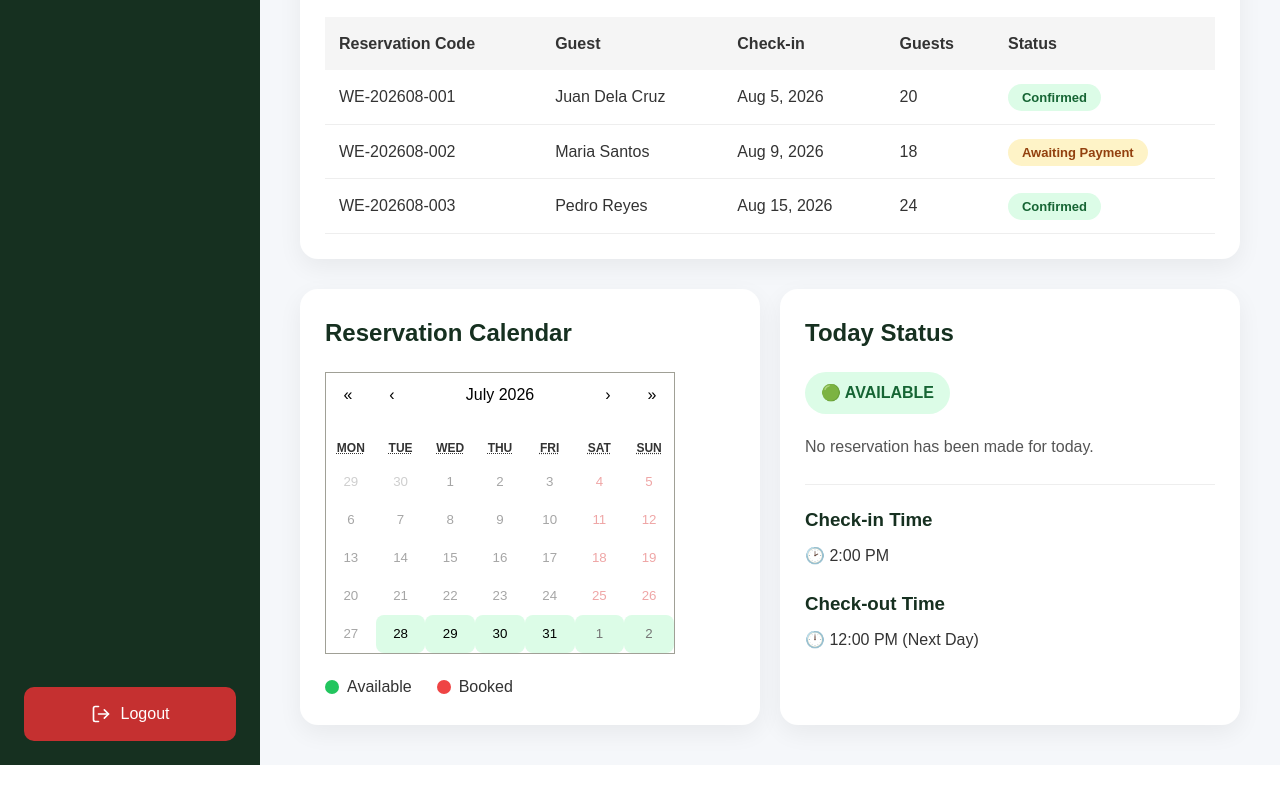
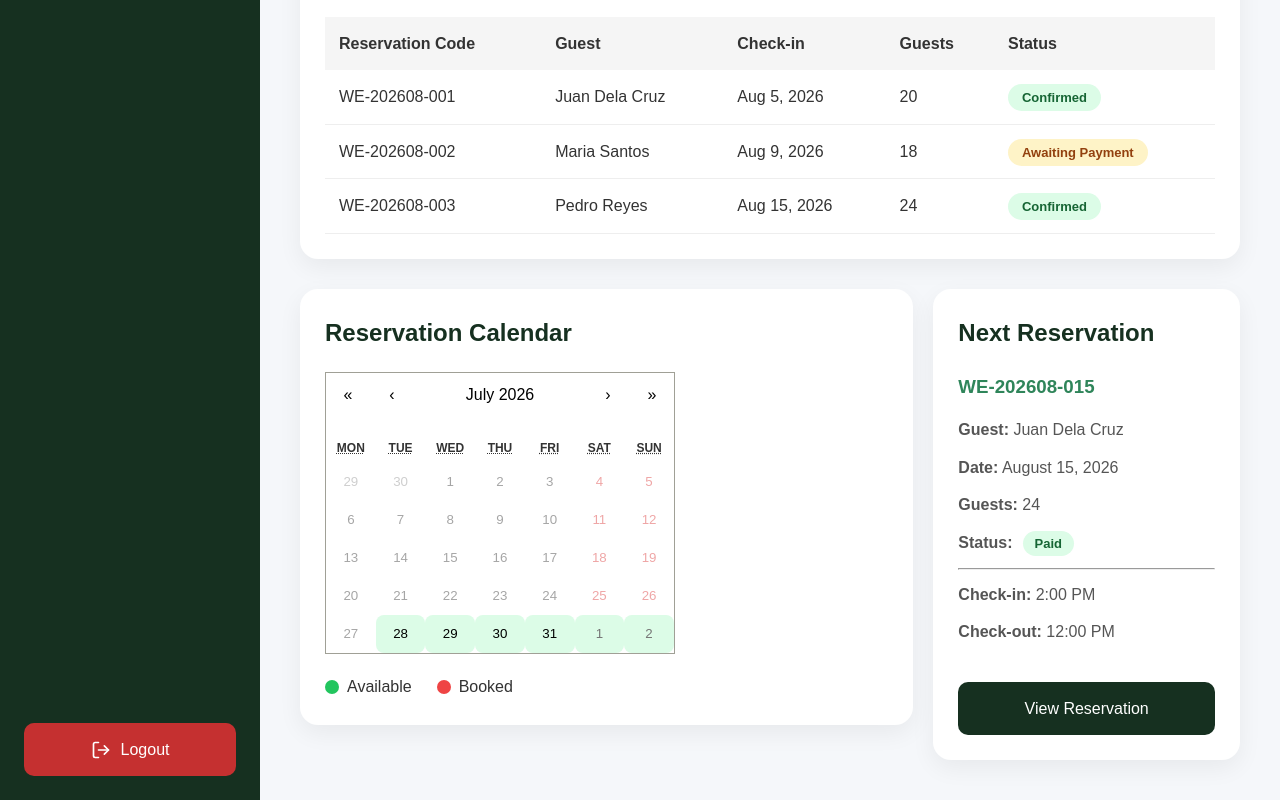
Before and after one commit to Lukie-Mar/woodland-escape, a Next.js app: page /admin/dashboard in a window 1280 px wide. Shown: the part 547-1347 px from the top of the page. Before the commit the page ends 1312 px from the top, so only its background shows below. Built offline with nearby package versions, Linux system fonts and the light colour scheme.

Commit message:
added database availability status

```diff
--- a/app/admin/dashboard/page.jsx
+++ b/app/admin/dashboard/page.jsx
@@ -1,6 +1,7 @@
 import DashboardCard from "@/components/Admin/DashboardCard";
 import RecentReservations from "@/components/Admin/RecentReservations";
 import ReservationCalendar from "@/components/Admin/ReservationCalendar";
+import UpcomingReservation from "@/components/Admin/UpcomingReservation";
 
 import {
   CalendarDays,
@@ -73,96 +74,20 @@ export default function DashboardPage() {
 
       <RecentReservations />
 
-      {/* Calendar & Today's Status */}
+      {/* Calendar & Next Reservation */}
 
       <div
         style={{
           display: "grid",
-          gridTemplateColumns: "repeat(auto-fit, minmax(350px, 1fr))",
+          gridTemplateColumns: "2fr 1fr",
           gap: "20px",
           marginTop: "30px",
+          alignItems: "start",
         }}
       >
         <ReservationCalendar />
 
-        <div
-          style={{
-            background: "#fff",
-            borderRadius: "18px",
-            padding: "25px",
-            boxShadow: "0 8px 25px rgba(0,0,0,.06)",
-          }}
-        >
-          <h2
-            style={{
-              color: "#163020",
-              marginBottom: "20px",
-            }}
-          >
-            Today Status
-          </h2>
-
-          <div
-            style={{
-              background: "#DCFCE7",
-              color: "#166534",
-              display: "inline-block",
-              padding: "8px 16px",
-              borderRadius: "999px",
-              fontWeight: "600",
-              marginBottom: "20px",
-            }}
-          >
-            🟢 AVAILABLE
-          </div>
-
-          <p
-            style={{
-              color: "#555",
-              marginBottom: "25px",
-            }}
-          >
-            No reservation has been made for today.
-          </p>
-
-          <hr
-            style={{
-              border: "none",
-              borderTop: "1px solid #eee",
-              margin: "20px 0",
-            }}
-          />
-
-          <div
-            style={{
-              marginBottom: "20px",
-            }}
-          >
-            <h3
-              style={{
-                marginBottom: "8px",
-                color: "#163020",
-              }}
-            >
-              Check-in Time
-            </h3>
-
-            <p>🕑 2:00 PM</p>
-          </div>
-
-          <div>
-            <h3
-              style={{
-                marginBottom: "8px",
-                color: "#163020",
-              }}
-            >
-              Check-out Time
-            </h3>
-
-            <p>🕛 12:00 PM (Next Day)</p>
-          </div>
-        </div>
+        <UpcomingReservation />
       </div>
     </>
   );
--- /dev/null
+++ b/components/Admin/UpcomingReservation.jsx
@@ -0,0 +1,55 @@
+import styles from "./UpcomingReservation.module.css";
+
+const reservation = {
+  code: "WE-202608-015",
+  guest: "Juan Dela Cruz",
+  date: "August 15, 2026",
+  guests: 24,
+  status: "Paid",
+};
+
+export default function UpcomingReservation() {
+  return (
+    <div className={styles.card}>
+      <h2>Next Reservation</h2>
+
+      <div className={styles.info}>
+        <h3>{reservation.code}</h3>
+
+        <p>
+          <strong>Guest:</strong> {reservation.guest}
+        </p>
+
+        <p>
+          <strong>Date:</strong> {reservation.date}
+        </p>
+
+        <p>
+          <strong>Guests:</strong> {reservation.guests}
+        </p>
+
+        <p>
+          <strong>Status:</strong>
+
+          <span className={styles.paid}>
+            {reservation.status}
+          </span>
+        </p>
+
+        <hr />
+
+        <p>
+          <strong>Check-in:</strong> 2:00 PM
+        </p>
+
+        <p>
+          <strong>Check-out:</strong> 12:00 PM
+        </p>
+
+        <button className={styles.button}>
+          View Reservation
+        </button>
+      </div>
+    </div>
+  );
+}
--- /dev/null
+++ b/components/Admin/UpcomingReservation.module.css
@@ -0,0 +1,53 @@
+.card {
+  background: white;
+  border-radius: 18px;
+  padding: 25px;
+  box-shadow: 0 8px 25px rgba(0,0,0,.06);
+}
+
+.card h2 {
+  color: #163020;
+  margin-bottom: 20px;
+}
+
+.info h3 {
+  margin-bottom: 15px;
+  color: #2F855A;
+}
+
+.info p {
+  margin: 12px 0;
+  color: #555;
+}
+
+.divider {
+  margin: 20px 0;
+  border: none;
+  border-top: 1px solid #eee;
+}
+
+.paid {
+  margin-left: 10px;
+  padding: 5px 12px;
+  border-radius: 999px;
+  background: #DCFCE7;
+  color: #166534;
+  font-size: 13px;
+  font-weight: 600;
+}
+
+.button {
+  margin-top: 25px;
+  width: 100%;
+  padding: 14px;
+  border: none;
+  border-radius: 10px;
+  background: #163020;
+  color: white;
+  cursor: pointer;
+  transition: .3s;
+}
+
+.button:hover {
+  background: #2F855A;
+}
```
Also changed, not shown: lib/availability.js (added, +35 -0 lines), lib/settings.js (added, +12 -0 lines), app/admin/availability/page.jsx (added).
